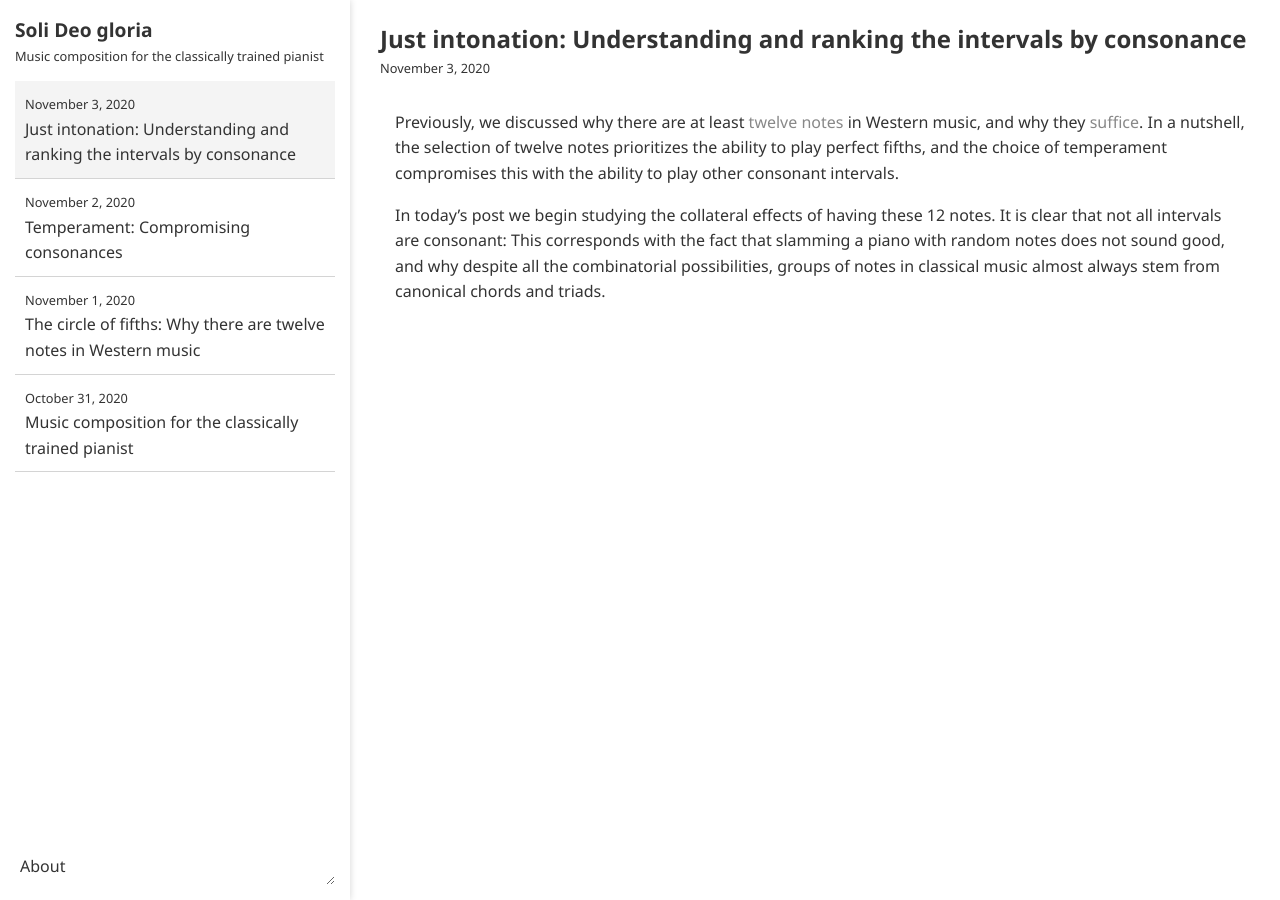
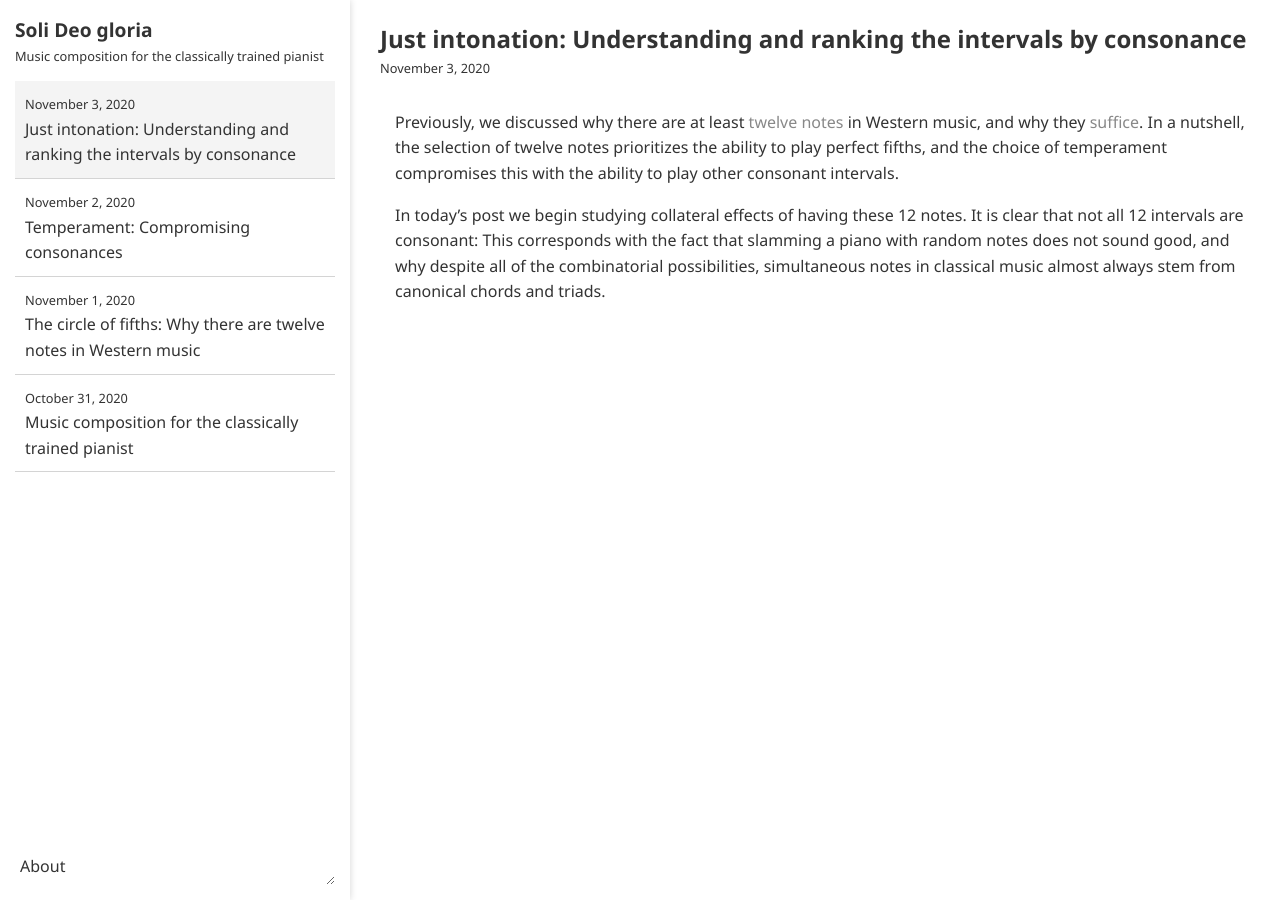
Before and after one commit to ansyblenetwork/sdg, a Jekyll site: the page built from _posts/2020-11-03-just-intonation-understanding-and-ranking-the.md, in a window 1280 px wide. Built offline with Jekyll 4.4.1, drawn with Linux system fonts in a browser that asks for light colours.

Commit message:
Update 2020-11-03-just-intonation-understanding-and-ranking-the.md

```diff
--- a/_posts/2020-11-03-just-intonation-understanding-and-ranking-the.md
+++ b/_posts/2020-11-03-just-intonation-understanding-and-ranking-the.md
@@ -4,4 +4,4 @@
 
 Previously, we discussed why there are at least [twelve notes]({{ "" | relative_url }}{% post_url 2020-11-01-the-circle-of-fifths-why-there %}) in Western music, and why they [suffice]({{ "" | relative_url }}{% post_url 2020-11-02-temperament-compromising-consonances %}). In a nutshell, the selection of twelve notes prioritizes the ability to play perfect fifths, and the choice of temperament compromises this with the ability to play other consonant intervals.
 
-In today's post we begin studying the collateral effects of having these 12 notes. It is clear that not all intervals are consonant: This corresponds with the fact that slamming a piano with random notes does not sound good, and why despite all the combinatorial possibilities, groups of notes in classical music almost always stem from canonical chords and triads.
+In today's post we begin studying collateral effects of having these 12 notes. It is clear that not all 12 intervals are consonant: This corresponds with the fact that slamming a piano with random notes does not sound good, and why despite all of the combinatorial possibilities, simultaneous notes in classical music almost always stem from canonical chords and triads.
```
